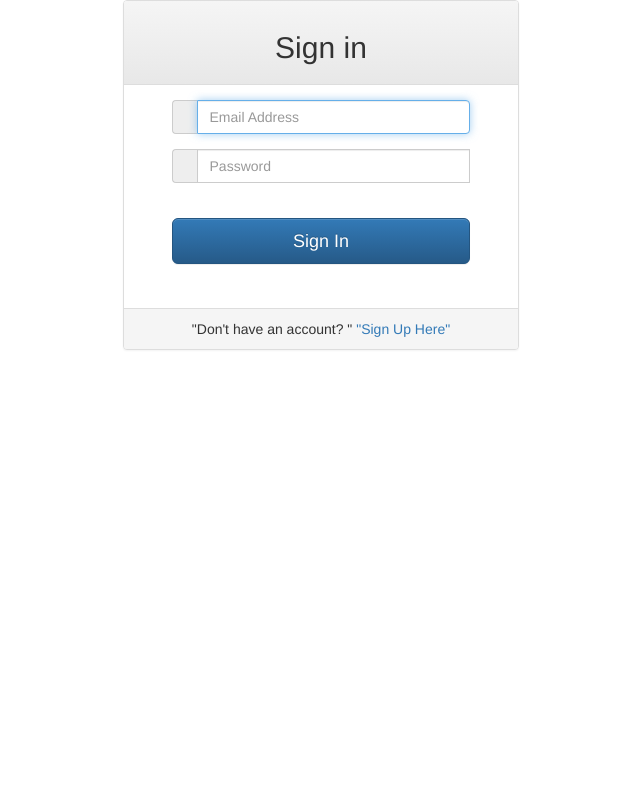
After one commit to subhasuresh/Assignment, a Django app: template register/templates/login.html in a window 1280 px wide. The commit adds this page. Shown: the whole page, without its empty margins (319-959 px from the left). Run offline with Django 3.2, Linux system fonts and the light colour scheme; the template is opened without the code that fills it: values that come from a table or form of the project are taken from there, others are empty; some libraries are stand-ins or nearby versions.

Commit message:
third commit

```diff
--- a/mysite/urls.py
+++ b/mysite/urls.py
@@ -18,8 +18,15 @@ from django.conf.urls import include, url
 from django.contrib import admin
 from register.views import Home
 from register import urls as reg_urls
+from mysite.views import anonymous_required
+from django.contrib.auth import views as auth_views
+
 urlpatterns = [
    url(r'^$', Home.as_view(), name='home'),
    url(r'^register/', include(reg_urls)),
-   url(r'^admin/', include(admin.site.urls))
+   url(r'^admin/',include(admin.site.urls)),
+   url(r'^user/login/$',
+       anonymous_required(auth_views.login),
+       {'template_name': 'login.html'},
+       name='login')
 ]
--- /dev/null
+++ b/register/templates/login.html
@@ -0,0 +1,150 @@
+
+
+{%  load staticfiles %}
+
+<html>
+
+<head>
+
+    <link rel="stylesheet" href="{%  static 'css/bootstrap.min.css' %}" integrity="sha384-1q8mTJOASx8j1Au+a5WDVnPi2lkFfwwEAa8hDDdjZlpLegxhjVME1fgjWPGmkzs7" crossorigin="anonymous"><!-- Optional theme -->
+
+    <link rel="stylesheet" href="{%  static 'css/bootstrap-theme.min.css' %}" integrity="sha384-fLW2N01lMqjakBkx3l/M9EahuwpSfeNvV63J5ezn3uZzapT0u7EYsXMjQV+0En5r" crossorigin="anonymous"><!-- Latest compiled and minified JavaScript -->
+
+    <script type="text/javascript" src="{%  static 'js/jquery-1.12.4.js' %}"></script>
+
+    <script type="text/javascript" src="{%  static 'js/bootstrap.min.js' %}"></script>
+
+</head>
+
+<body>
+
+<div class="col-sm-6 col-md-4 col-md-offset-4">
+
+    <div class="panel panel-default">
+
+        <div class="panel-heading">
+
+            <h2 style="text-align: center">  Sign in</h1>
+
+        </div> <!-- panel-heading -->
+
+        <div class="panel-body">
+
+            <form role="form" action="{% url 'login' %}" method="POST">
+
+                {% csrf_token %}
+
+                <fieldset>
+
+                    <div class="row" style="text-align: center">
+
+                        <div class="center-block profile-img">
+
+                                <span class="fa-stack fa-4x">
+
+                                    <i class="fa fa-circle fa-stack-2x"></i>
+
+                                    <i class="fa fa-user fa-stack-1x" style="color:#eee;"></i>
+
+                                </span>
+
+                        </div> <!-- center-block -->
+
+                    </div> <!-- row -->
+
+                    <div class="row">
+
+                        <div class="col-sm-12 col-md-10  col-md-offset-1 ">
+
+                            <div class="form-group {% if form.username.errors %}has-error{% endif %}">
+
+                                <div class="input-group">
+
+                                        <span class="input-group-addon">
+
+                                            <i class="fa fa-envelope"></i>
+
+                                        </span>
+
+                                    <input class="form-control" placeholder="Email Address"  name="username" type="email" autofocus>
+
+                                </div> <!-- input-group -->
+
+                            </div> <!-- form-group -->
+
+                            <div class="form-group {% if form.password.errors %}has-error{% endif %}">
+
+                                <div class="input-group">
+
+                                        <span class="input-group-addon">
+
+                                            <i class="fa fa-expeditedssl"></i>
+
+                                        </span>
+
+                                    <input class="form-control" placeholder="Password" name="password" type="password">
+
+                                    <input type="hidden" name="next" value="{{ next }}" />
+
+                                </div> <!-- input-group-addon -->
+
+                            </div> <!-- input-group --> <br>
+
+                            {% if form.errors %}
+
+                                <div class="alert alert-danger">
+
+                                    <i class="fa fa-warning"></i> "Your username and password didn't match. Please try again."
+
+                                </div> <!-- alert alert-danger -->
+
+                            {% endif %}
+
+                            <div class="form-group">
+
+                                <button type="submit" class="btn btn-lg btn-primary btn-block" id="loginbutton" data-loading-text="Signing In...">Sign In <i class="fa fa-sign-in"></i></button>
+
+                            </div> <!-- form-group -->
+
+                        </div> <!-- col-sm-12 col-md-10 -->
+
+                    </div> <!-- row -->
+
+                </fieldset>
+
+            </form>
+
+        </div> <!-- panel-body -->
+
+        <div class="panel-footer" style="text-align: center;">
+
+            "Don't have an account? "<a href="{% url 'register_user' %}" onClick="">  "Sign Up Here"  </a>
+
+
+        </div> <!-- panel footer -->
+
+    </div> <!-- panel -->
+
+</div> <!-- col-sm-6 col-md-4 col-md-offset-4 -->
+
+</div>
+
+<script>
+
+    $('#loginbutton').on('click', function () {
+
+        $(this).button('loading').delay(1000).queue(function() {
+
+            $(this).button('reset');
+
+            $(this).dequeue();
+
+        });
+
+    });
+
+</script>
+
+</body>
+
+</html>
--- a/register/urls.py
+++ b/register/urls.py
@@ -3,7 +3,7 @@ from register.views import *
 from register.models import *
 urlpatterns = [
    url(r'^$', UserRegistrationView.as_view(), name='register_user'),
-
+    url(r'^user/$', UserRegistrationView.as_view(), name='login'),
   url(r'^user/success/', TemplateView.as_view(template_name='page.html'),
      name='page')
    ]
```
Also changed, not shown: mysite/settings.py (+9 -1 lines), mysite/views.py (added, +11 -0 lines), register/templates/index.html (+6 -3 lines), register/templates/register_user.html (+0 -16 lines), db.sqlite3, 4 other files.
